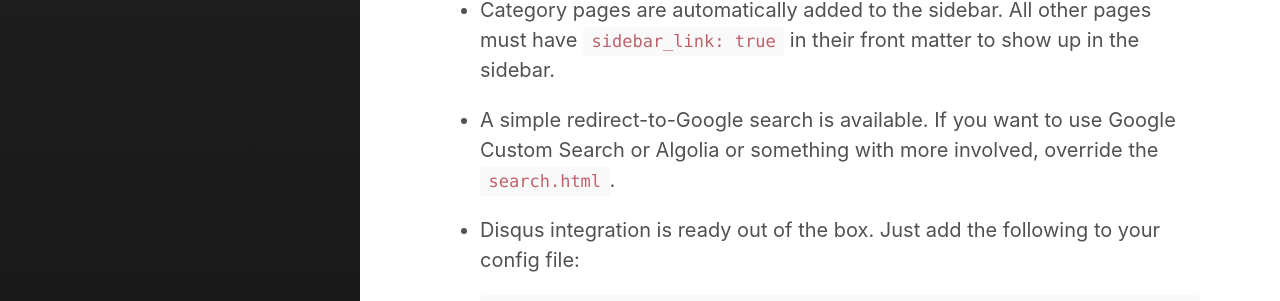
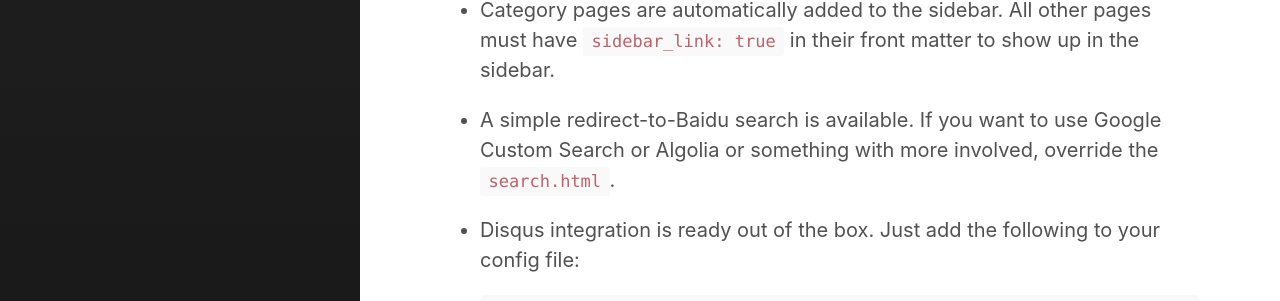
Before and after one commit to fuzhongwangcs/fuzhongwangcs.github.io, a Jekyll site: the page built from _posts/2017-06-01-hello-hydeout.md, in a window 1280 px wide. Shown: the part 1477-1778 px from the top of the page. Built offline with Jekyll 4.4.1, drawn with Linux system fonts in a browser that asks for light colours.

Commit message:
修改谷歌搜索为百度搜索。

```diff
--- a/_posts/2017-06-01-hello-hydeout.md
+++ b/_posts/2017-06-01-hello-hydeout.md
@@ -60,7 +60,7 @@ of the body (e.g. for custom JS) by defining your own
   must have `sidebar_link: true` in their front matter to show up in
   the sidebar.
 
-* A simple redirect-to-Google search is available. If you want to use
+* A simple redirect-to-Baidu search is available. If you want to use
   Google Custom Search or Algolia or something with more involved,
   override the `search.html`.
 
--- a/search.html
+++ b/search.html
@@ -1,4 +1,4 @@
 ---
 layout: search
-title: Google Search
+title: Baidu Search
 ---
```
Also changed, not shown: README.md.
